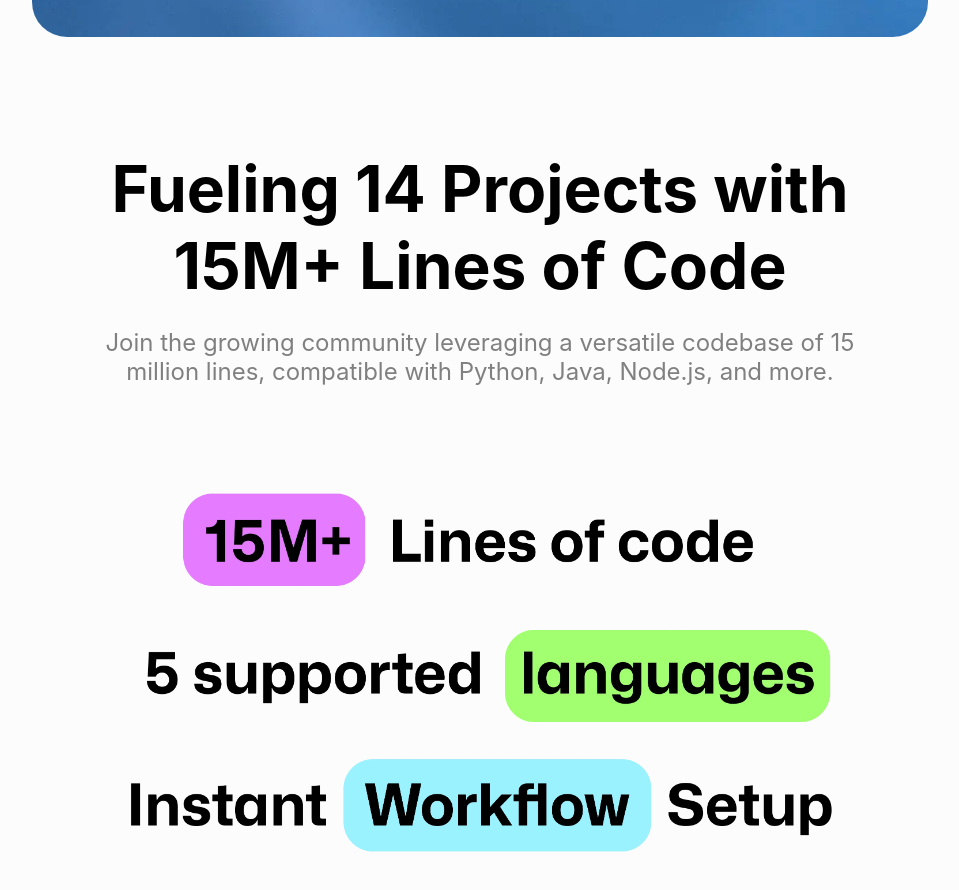
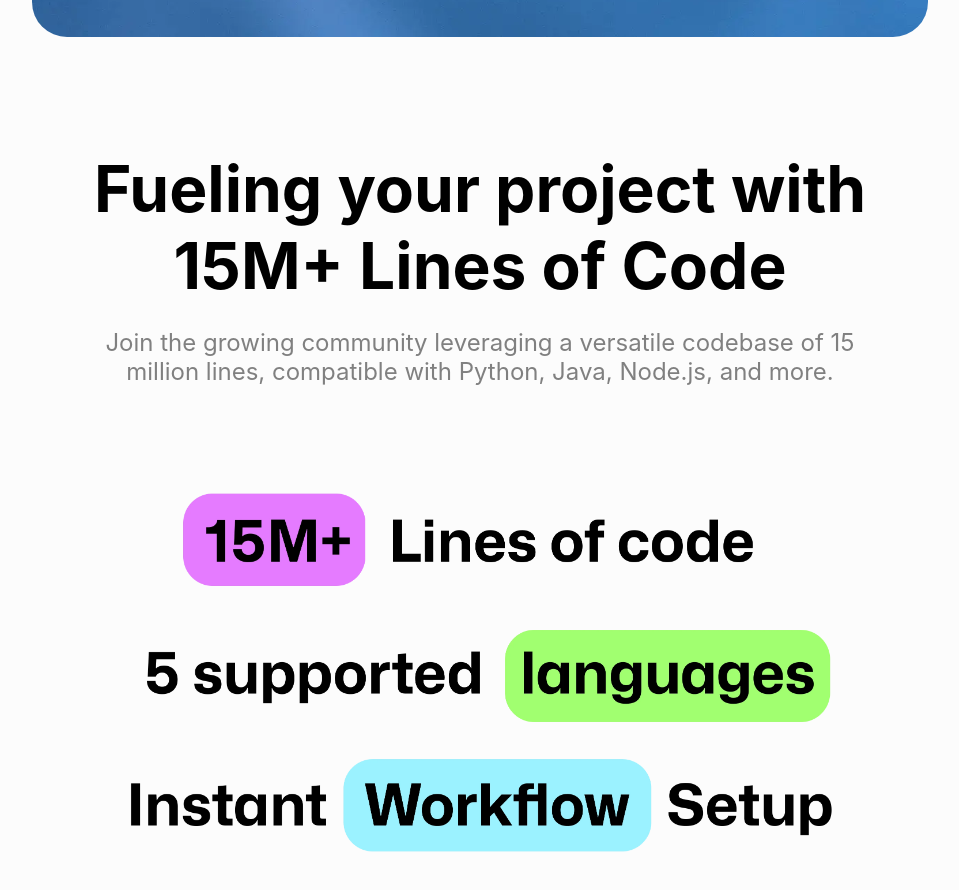
Before and after one commit to alvarogarciapiz/gawg, a React (Vite) app: page / in a window 1280 px wide. Shown: the part 1864-2754 px from the top of the page, without its empty margins (160-1119 px from the left). Built offline with nearby package versions, Linux system fonts and the light colour scheme.

Commit message:
Update users.jsx

```diff
--- a/src/components/users.jsx
+++ b/src/components/users.jsx
@@ -5,7 +5,7 @@
 const Users = () => {
     return (
         <div className="users_container">
-            <h2 className="users_title">Fueling 14 Projects with 15M+ Lines of Code</h2>
+            <h2 className="users_title">Fueling your project with 15M+ Lines of Code</h2>
             <p className="users_subtitle">
                 Join the growing community leveraging a versatile codebase of 15 million lines, compatible with Python, Java, Node.js, and more.
             </p>
```
